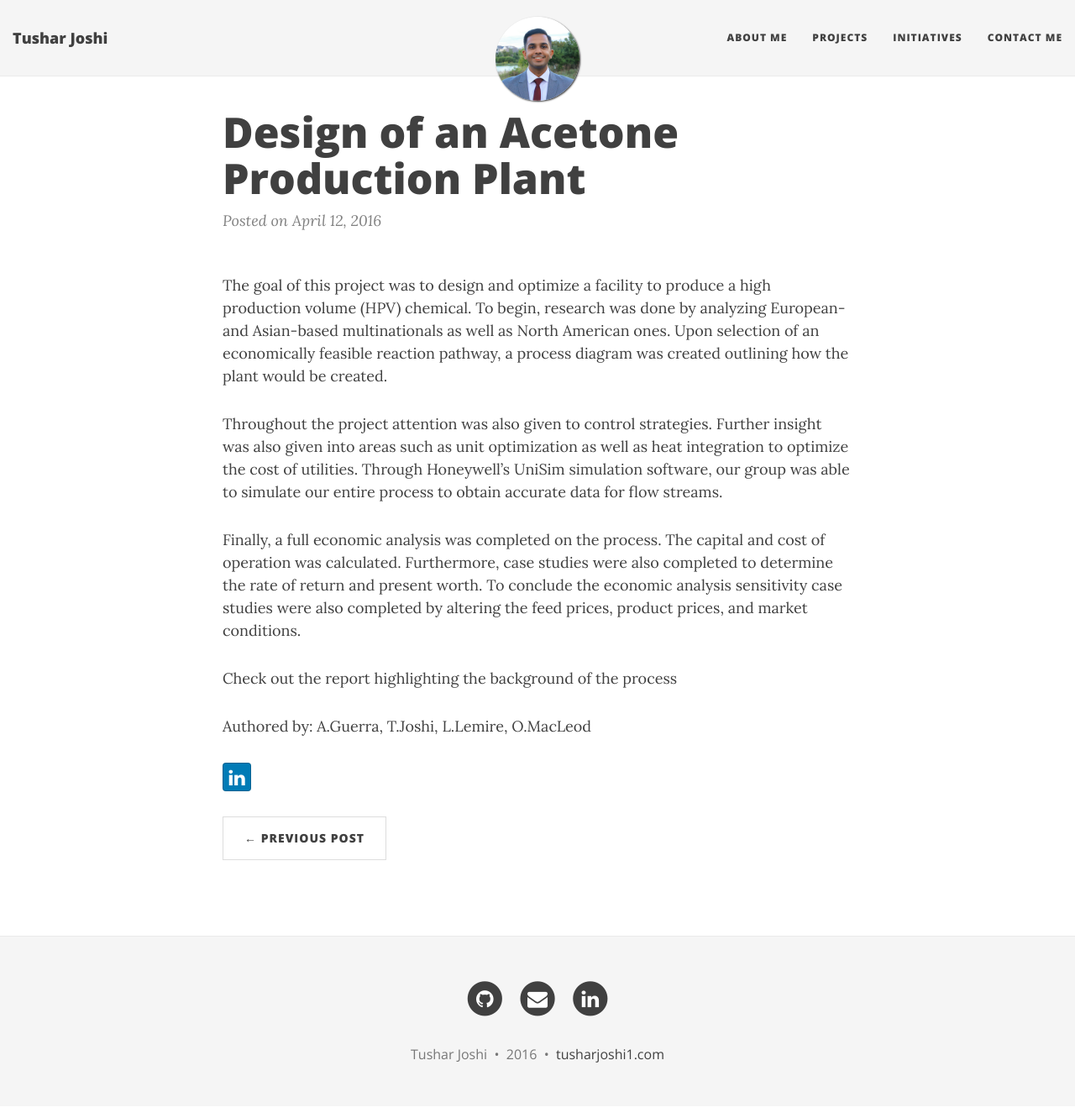
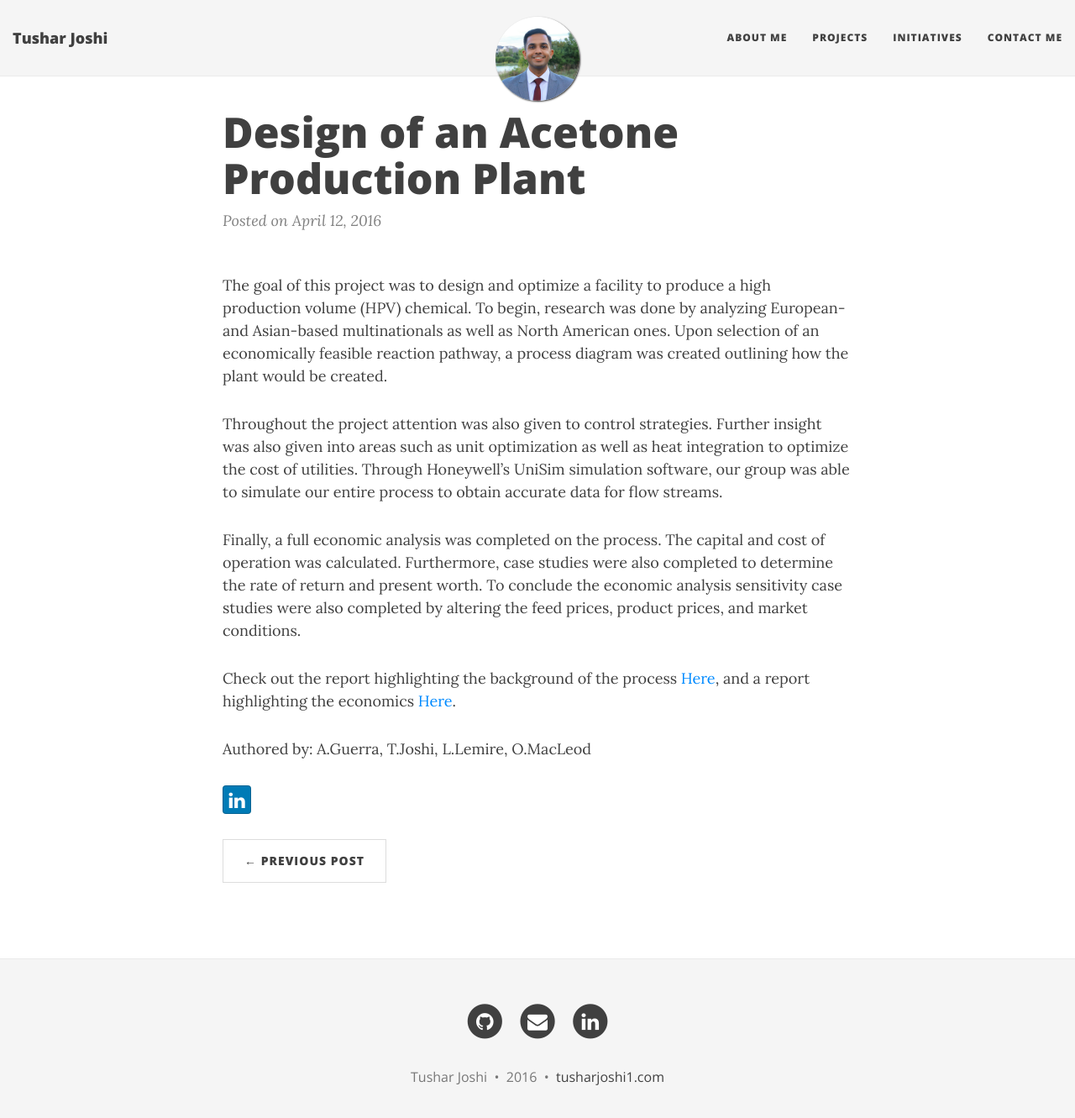
Before and after one commit to tusharjoshi1/tusharjoshi1.github.io, a Jekyll site: the page built from _posts/2016-04-12-Design-of-an-Acetone-Production-Plant.md, in a window 1280 px wide and 1344 px high. Shown: the top 1331 px of the window at 84% size. Built offline with Jekyll 4.4.1, drawn with Linux system fonts in a browser that asks for light colours; nearby versions of some CDN libraries.

Commit message:
Update 2016-04-12-Design-of-an-Acetone-Production-Plant.md

```diff
--- a/_posts/2016-04-12-Design-of-an-Acetone-Production-Plant.md
+++ b/_posts/2016-04-12-Design-of-an-Acetone-Production-Plant.md
@@ -10,6 +10,6 @@ Throughout the project attention was also given to control strategies. Further i
 
 Finally, a full economic analysis was completed on the process. The capital and cost of operation was calculated. Furthermore, case studies were also completed to determine the rate of return and present worth. To conclude the economic analysis sensitivity case studies were also completed by altering the feed prices, product prices, and market conditions.
 
-Check out the report highlighting the background of the process
+Check out the report highlighting the background of the process <a href="https://drive.google.com/file/d/0BxFShUyVe18eY09VcEl5d1c4LW8/view?usp=sharing">Here</a>, and a report highlighting the economics <a href="https://drive.google.com/file/d/0BxFShUyVe18ecGh6YUFQcS02a0E/view?usp=sharing">Here</a>.
 
 Authored by: A.Guerra, T.Joshi, L.Lemire, O.MacLeod
```
